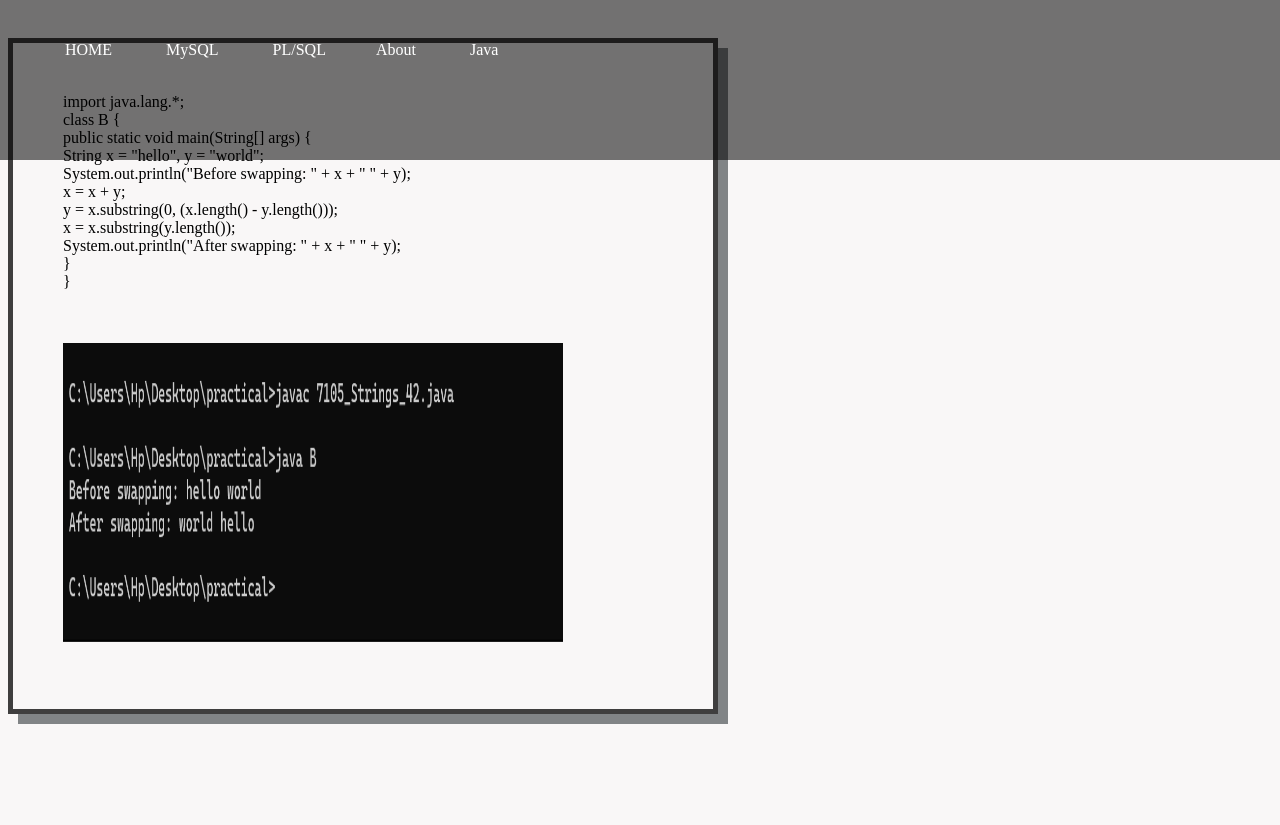
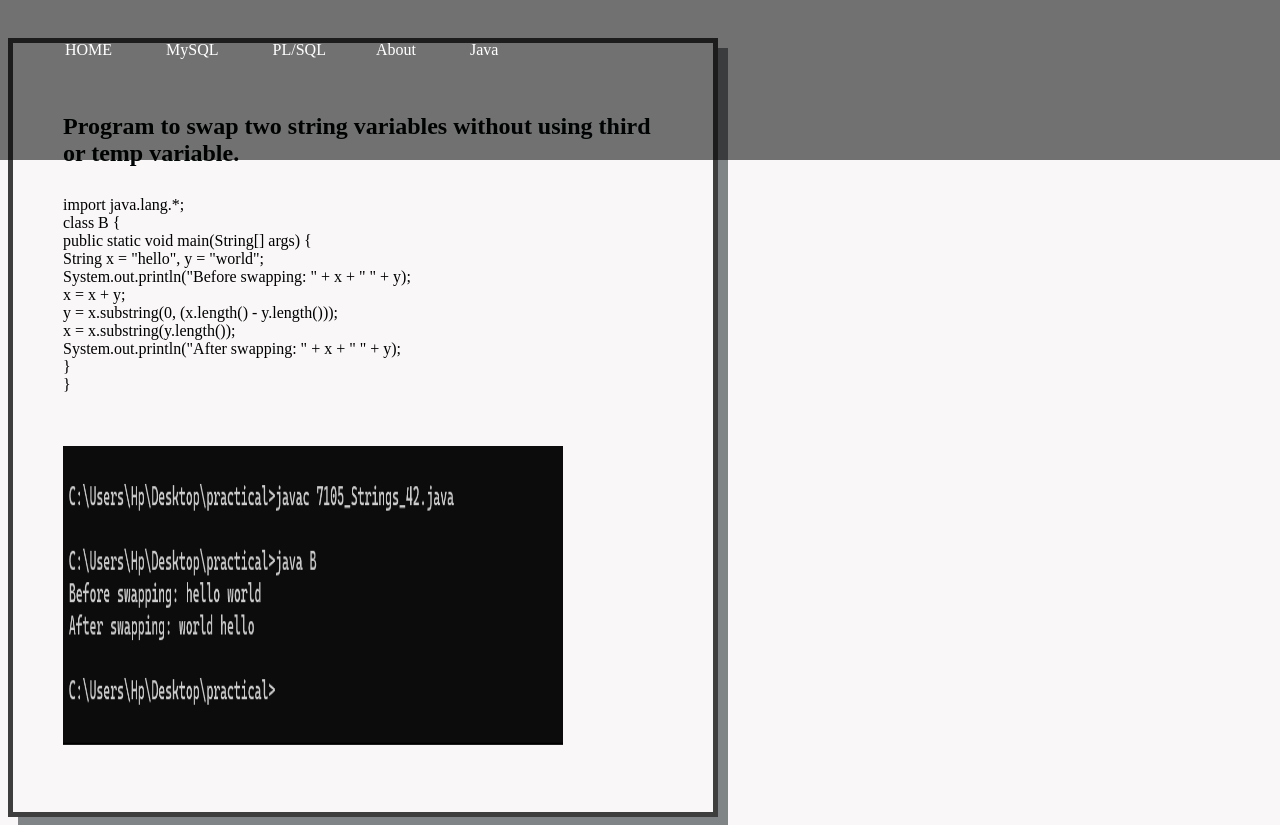
Before and after one commit to kbhavneet03/sql.dbms, a plain HTML site: page file10.html in a window 1280 px wide. Before the commit the page ends 800 px from the top, so only its background shows below. Drawn offline with Linux system fonts and the light colour scheme.

Commit message:
Update file10.html

```diff
--- a/file10.html
+++ b/file10.html
@@ -110,6 +110,7 @@ h1 {
   </div>
 
       <div class="col-sm-12">
+          <h2>Program to swap two string variables without using third or temp variable.</h2>
         import java.lang.*;<br>
         class B {  <br>
             public static void main(String[] args) {  <br>
```
